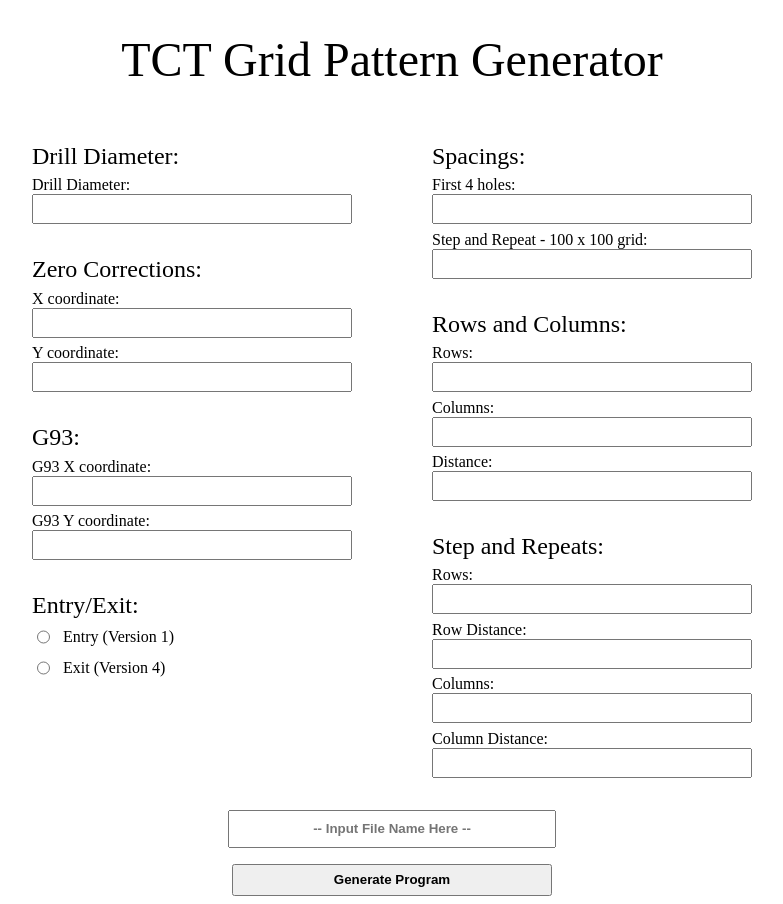
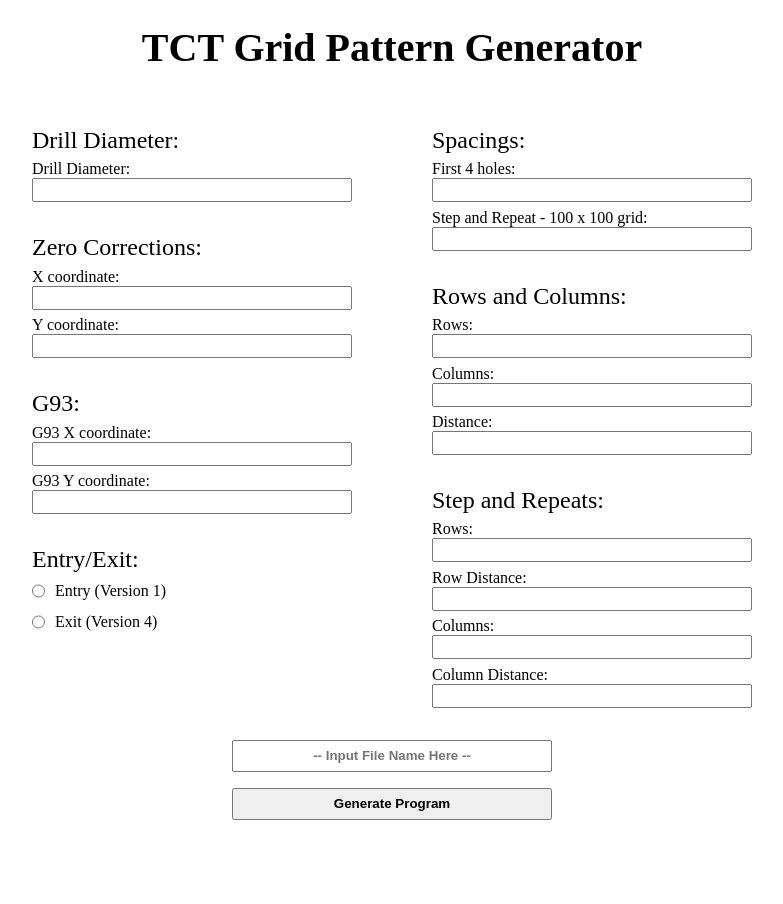
Before and after one commit to tct-tech/grid-generator, a React (Create React App) app: page / in a window 1280 px wide. Shown: the whole page, without its empty margins (248-1031 px from the left). After the commit the page ends 820 px from the top, so only its background shows below. Built offline with nearby package versions, Linux system fonts and the light colour scheme.

Commit message:
adjust title size

```diff
--- a/src/components/Header.js
+++ b/src/components/Header.js
@@ -1,9 +1,17 @@
+/**
+ * @Author: Your name
+ * @Date:   2023-04-26 16:42:42
+ * @Last Modified by:   Your name
+ * @Last Modified time: 2023-08-25 15:36:35
+ */
 import React from 'react';
 import '../styles/styles.css';
 
 const Header = () => {
     return(
-        <div className="header">TCT Grid Pattern Generator</div>
+        <div className="header">
+            <h1 className='headerText'>TCT Grid Pattern Generator</h1>
+        </div>
     );
 };
 
--- a/src/styles/styles.css
+++ b/src/styles/styles.css
@@ -2,9 +2,9 @@
  * @Author: Your name
  * @Date:   2023-04-26 16:42:42
  * @Last Modified by:   Your name
- * @Last Modified time: 2023-08-24 15:22:27
+ * @Last Modified time: 2023-08-25 15:40:57
  */
-*::after, *::before{
+ *, *::after, *::before{
     margin: 0;
     padding: 0;
     box-sizing: border-box;
@@ -13,7 +13,13 @@
 }
 
 .header{
-    font-size: 3rem;
+    display: flex;
+    width: 100vw;
+    justify-content: center;
+}
+
+.headerText{
+    font-size: 2.5rem;
     text-align: center;
     padding: 1.5rem;
 }
```
